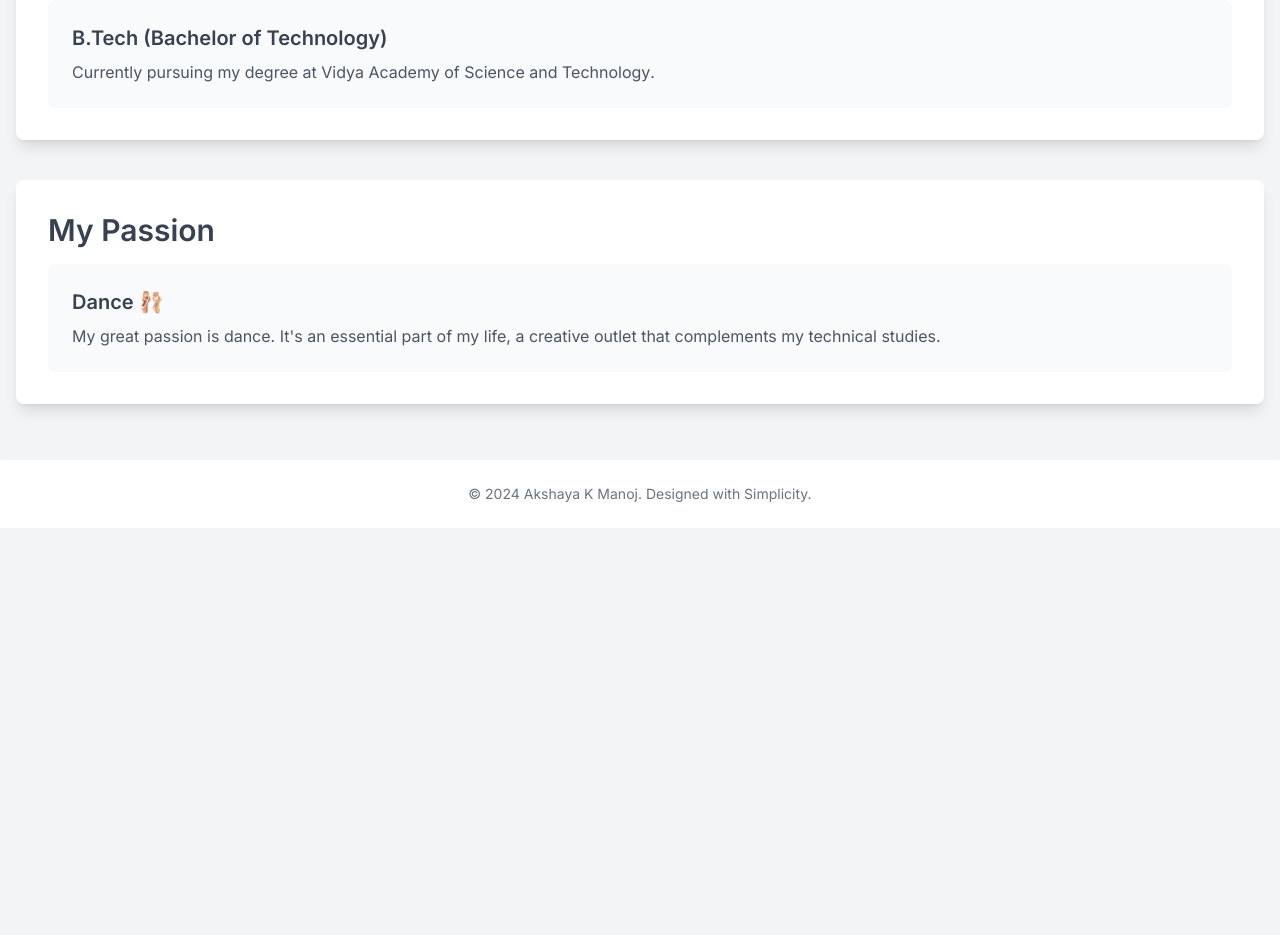
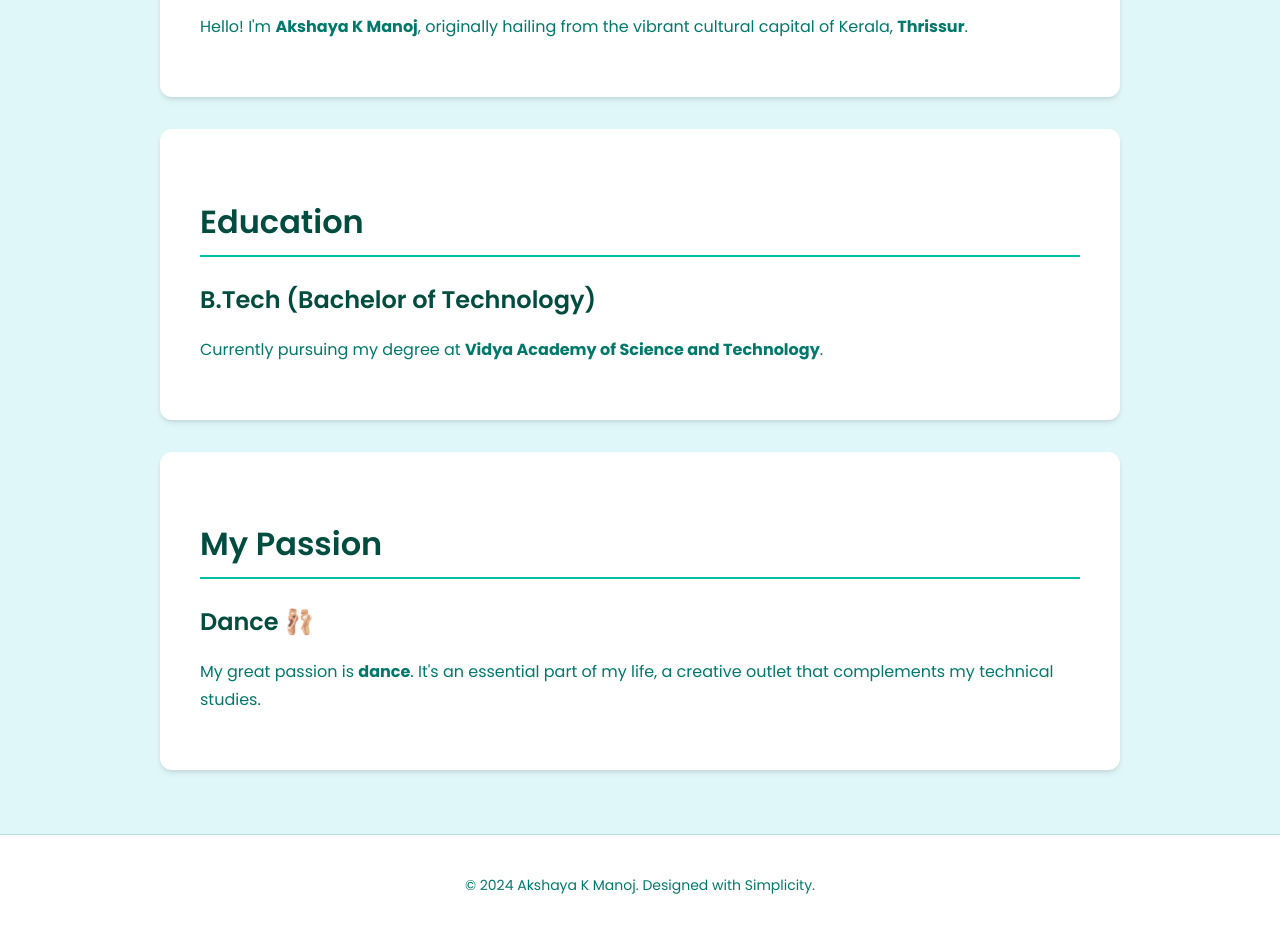
Before and after one commit to lillyanne1904/lillyanne1904.github.io, a plain HTML site: page index.html in a window 1280 px wide. Shown: the part 505-1440 px from the top of the page. Before the commit the page ends 1033 px from the top, so only its background shows below. Drawn offline with nearby package versions, Linux system fonts and the light colour scheme.

Commit message:
Update index.html

```diff
--- a/index.html
+++ b/index.html
@@ -1,72 +1,172 @@
-<!DOCTYPE html>
+a<!DOCTYPE html>
 <html lang="en">
 <head>
     <meta charset="UTF-8">
     <meta name="viewport" content="width=device-width, initial-scale=1.0">
     <title>Akshaya K Manoj - Portfolio</title>
-    <!-- Tailwind CSS CDN for a modern, minimalistic look -->
-    <script src="https://cdn.tailwindcss.com"></script>
     <!-- Google Font for a clean and professional aesthetic -->
-    <link href="https://fonts.googleapis.com/css2?family=Inter:wght@300;400;600&display=swap" rel="stylesheet">
+    <link rel="preconnect" href="https://fonts.googleapis.com">
+    <link rel="preconnect" href="https://fonts.gstatic.com" crossorigin>
+    <link href="https://fonts.googleapis.com/css2?family=Poppins:wght@300;400;600;700&display=swap" rel="stylesheet">
     <style>
+        :root {
+            --background-color: #e0f7fa; /* Light cyan */
+            --surface-color: #ffffff;
+            --text-primary: #004d40; /* Dark teal */
+            --text-secondary: #00796b; /* Medium teal */
+            --shadow-light: rgba(0, 0, 0, 0.08);
+            --shadow-medium: rgba(0, 0, 0, 0.15);
+            --border-color: #b2dfdb; /* Lighter teal */
+            --accent-color: #00bfa5; /* Vibrant green-blue */
+            --header-gradient-start: #00897b; /* Darker teal */
+            --header-gradient-end: #00bfa5; /* Vibrant accent color */
+        }
+
         body {
-            font-family: 'Inter', sans-serif;
-            background-color: #f3f4f6;
-            color: #374151;
+            font-family: 'Poppins', sans-serif;
+            background-color: var(--background-color);
+            color: var(--text-primary);
             line-height: 1.6;
+            margin: 0;
+            padding: 0;
+            display: flex;
+            flex-direction: column;
+            min-height: 100vh;
         }
+
         .container {
             max-width: 960px;
+            margin: 2rem auto;
+            padding: 0 1rem;
+            flex-grow: 1;
+        }
+
+        header {
+            text-align: center;
+            padding: 4rem 1rem 3rem;
+            background: linear-gradient(135deg, var(--header-gradient-start), var(--header-gradient-end));
+            box-shadow: 0 4px 6px -1px var(--shadow-light), 0 2px 4px -1px var(--shadow-light);
+            border-bottom: 1px solid var(--border-color);
+        }
+
+        header h1 {
+            font-size: 3rem;
+            font-weight: 700;
+            color: var(--surface-color); /* White text on gradient */
+        }
+
+        header p {
+            font-size: 1.25rem;
+            font-weight: 300;
+            color: var(--surface-color);
+            margin-top: 0.5rem;
+        }
+
+        section {
+            background-color: var(--surface-color);
+            border-radius: 0.75rem;
+            box-shadow: 0 4px 6px -1px var(--shadow-light), 0 2px 4px -1px var(--shadow-light);
+            padding: 2.5rem;
+            margin-bottom: 2rem;
+            transition: transform 0.3s ease, box-shadow 0.3s ease;
+        }
+
+        section:hover {
+            transform: translateY(-0.25rem);
+            box-shadow: 0 10px 15px -3px var(--shadow-medium), 0 4px 6px -2px var(--shadow-medium);
+        }
+
+        h2 {
+            font-size: 2rem;
+            font-weight: 600;
+            color: var(--text-primary);
+            margin-bottom: 1.5rem;
+            border-bottom: 2px solid var(--accent-color); /* Vibrant accent color border */
+            padding-bottom: 0.5rem;
+        }
+
+        h3 {
+            font-size: 1.5rem;
+            font-weight: 600;
+            color: var(--text-primary);
+            margin-bottom: 0.5rem;
+        }
+
+        p {
+            font-size: 1rem;
+            color: var(--text-secondary);
+            line-height: 1.75;
+        }
+
+        footer {
+            background-color: var(--surface-color);
+            padding: 1.5rem;
+            text-align: center;
+            border-top: 1px solid var(--border-color);
+            margin-top: auto;
+        }
+
+        footer p {
+            font-size: 0.875rem;
+            color: var(--text-secondary);
+        }
+
+        /* Responsive adjustments */
+        @media (max-width: 768px) {
+            header h1 {
+                font-size: 2.5rem;
+            }
+            header p {
+                font-size: 1rem;
+            }
+            section {
+                padding: 2rem;
+            }
+            h2 {
+                font-size: 1.75rem;
+            }
         }
     </style>
 </head>
-<body class="flex flex-col min-h-screen">
+<body>
 
-    <!-- Header Section -->
-    <header class="bg-white shadow-md py-12 px-4 text-center">
-        <h1 class="text-5xl font-extrabold text-gray-900 mb-2">Akshaya K Manoj</h1>
-        <p class="text-xl font-light text-gray-500">B.Tech Student & Dance Enthusiast</p>
+    <header>
+        <h1>Akshaya K Manoj</h1>
+        <p>B.Tech Student & Dance Enthusiast</p>
     </header>
 
-    <!-- Main Content Container -->
-    <main class="container mx-auto mt-10 p-4 flex-grow">
+    <main class="container">
 
-        <!-- Bio Section -->
-        <section class="mb-10 p-8 bg-white rounded-lg shadow-lg">
-            <h2 class="text-3xl font-bold mb-4">About Me</h2>
-            <p class="text-lg leading-relaxed text-gray-700">
-                Hello! I'm <span class="font-semibold text-gray-900">Akshaya K Manoj</span>, originally hailing from the vibrant cultural capital of Kerala, <span class="font-semibold text-gray-900">Thrissur</span>.
+        <section>
+            <h2>About Me</h2>
+            <p>
+                Hello! I'm <strong>Akshaya K Manoj</strong>, originally hailing from the vibrant cultural capital of Kerala, <strong>Thrissur</strong>.
             </p>
         </section>
 
-        <!-- Education Section -->
-        <section class="mb-10 p-8 bg-white rounded-lg shadow-lg">
-            <h2 class="text-3xl font-bold mb-4">Education</h2>
-            <div class="space-y-4">
-                <div class="p-6 bg-gray-50 rounded-lg">
-                    <h3 class="text-xl font-semibold mb-2">B.Tech (Bachelor of Technology)</h3>
-                    <p class="text-gray-600">
-                        Currently pursuing my degree at <span class="font-medium">Vidya Academy of Science and Technology</span>.
-                    </p>
-                </div>
+        <section>
+            <h2>Education</h2>
+            <div>
+                <h3>B.Tech (Bachelor of Technology)</h3>
+                <p>
+                    Currently pursuing my degree at <strong>Vidya Academy of Science and Technology</strong>.
+                </p>
             </div>
         </section>
 
-        <!-- Passion Section -->
-        <section class="mb-10 p-8 bg-white rounded-lg shadow-lg">
-            <h2 class="text-3xl font-bold mb-4">My Passion</h2>
-            <div class="p-6 bg-gray-50 rounded-lg">
-                <h3 class="text-xl font-semibold mb-2">Dance 🩰</h3>
-                <p class="text-gray-600">
-                    My great passion is <span class="font-medium">dance</span>. It's an essential part of my life, a creative outlet that complements my technical studies.
+        <section>
+            <h2>My Passion</h2>
+            <div>
+                <h3>Dance 🩰</h3>
+                <p>
+                    My great passion is <strong>dance</strong>. It's an essential part of my life, a creative outlet that complements my technical studies.
                 </p>
             </div>
         </section>
 
     </main>
 
-    <!-- Footer Section -->
-    <footer class="bg-white shadow-md mt-auto py-6 text-center text-sm text-gray-500">
+    <footer>
         <p>&copy; 2024 Akshaya K Manoj. Designed with Simplicity.</p>
     </footer>
 
```
